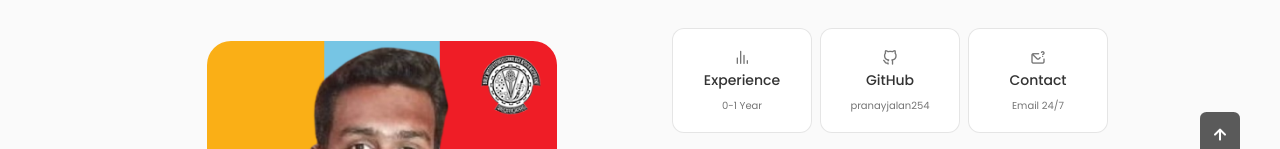
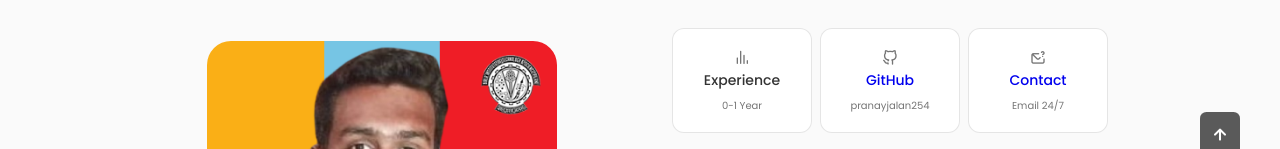
Before and after one commit to pranayjalan254/Portfolio-Website, a React (Vite) app in the folder portfolio-website/: page / in a window 1280 px wide. Shown: the part 803-952 px from the top of the page. Built offline with nearby package versions, Linux system fonts and the light colour scheme.

Commit message:
adding links

```diff
--- a/portfolio-website/src/components/about/Info.jsx
+++ b/portfolio-website/src/components/about/Info.jsx
@@ -8,12 +8,18 @@ const Info = () => {
       </div>
       <div className="about__box">
         <i class="uil uil-github-alt"></i>
-        <h3 className="about__title">GitHub</h3>
+        <h3 className="about__title">
+          <a href="https://github.com/pranayjalan254" target="_blank">
+            GitHub
+          </a>
+        </h3>
         <span className="about__subtitle">pranayjalan254</span>
       </div>
       <div className="about__box">
         <i class="uil uil-envelope-question"></i>
-        <h3 className="about__title">Contact</h3>
+        <h3 className="about__title">
+          <a href="mailto:pranayjalan.work@gmail.com">Contact</a>
+        </h3>
         <span className="about__subtitle">Email 24/7</span>
       </div>
     </div>
--- a/portfolio-website/src/components/contact/Contact.jsx
+++ b/portfolio-website/src/components/contact/Contact.jsx
@@ -44,7 +44,11 @@ const Contact = () => {
               <FaSquareXTwitter className="contact__card-icon" />
               <h3 className="contact__card-title">Twitter</h3>
               <span className="contact__card-data">pranaytwts</span>
-              <a href="https://x.com/pranaytwts" className="contact__button">
+              <a
+                href="https://x.com/pranaytwts"
+                target="_blank"
+                className="contact__button"
+              >
                 Write Me <FaArrowRight className="contact__button-icon" />
               </a>
             </div>
@@ -55,6 +59,7 @@ const Contact = () => {
               <span className="contact__card-data">pranayjalan254</span>
               <a
                 href="https://www.linkedin.com/in/pranay-jalan254"
+                target="_blank"
                 className="contact__button"
               >
                 Write Me <FaArrowRight className="contact__button-icon" />
--- a/portfolio-website/src/components/footer/Footer.jsx
+++ b/portfolio-website/src/components/footer/Footer.jsx
@@ -30,7 +30,7 @@ const Footer = () => {
         </ul>
         <div className="footer__social">
           <a
-            href="https://instagram.com/pranayjalan"
+            href="https://instagram.com/pranay__jalan"
             className="footer__social-link"
             target="_blank"
           >
```
